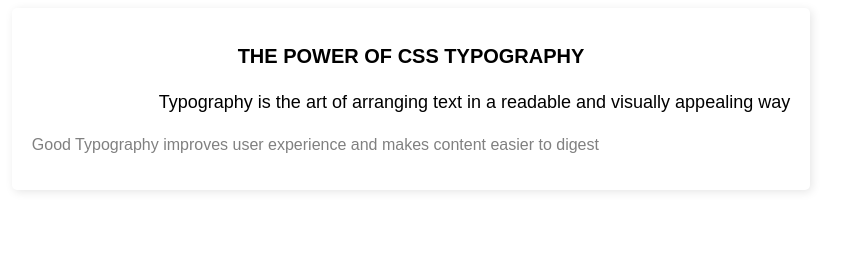
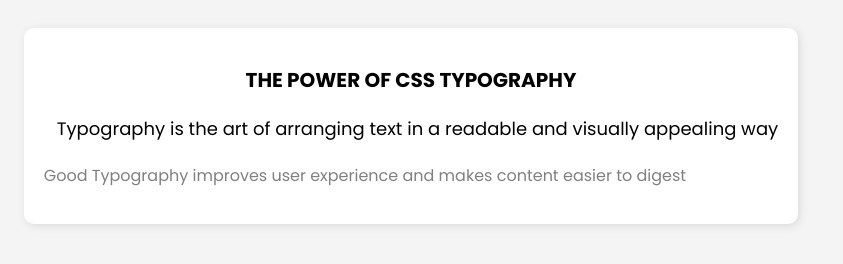
Before and after one commit to finnensley/styledtypoghraphy, a plain HTML site: page index.html in a window 1280 px wide. Shown: the whole page, without its empty margins (229-1072 px from the left). Drawn offline with Linux system fonts and the light colour scheme.

Commit message:
fixed ; mistake in styles.css

```diff
--- a/styles.css
+++ b/styles.css
@@ -1,6 +1,6 @@
 body {
-    font-family: "Poppin", sans-serif;
-    background-color: #f4f4f4
+    font-family: "Poppins", sans-serif;
+    background-color: #f4f4f4;
     padding: 20px;
 }
 
@@ -9,7 +9,7 @@ body {
     margin: auto;
     padding: 20px;
     background-color: white;
-    border-radius: 5px;
+    border-radius: 10px;
     box-shadow: 2px 2px 10px rgba(0, 0, 0, 0.1);
 }
 
```
